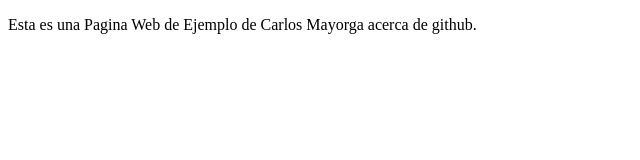
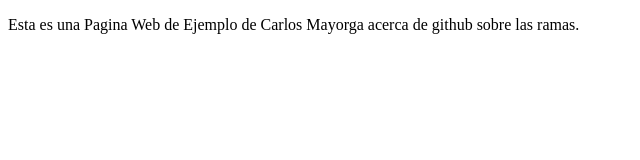
Before and after one commit to CarlosMMMM/repositorioEjemploPaginaWeb, a plain HTML site: page index.html in a window 1280 px wide. Shown: the whole page, without its empty margins (0-640 px from the left). Drawn offline with Linux system fonts and the light colour scheme.

Commit message:
cambio pequeño

```diff
--- a/index.html
+++ b/index.html
@@ -7,6 +7,6 @@
 </head>
 
 <body>
-  <p>Esta es una Pagina Web de Ejemplo de Carlos Mayorga acerca de github.</p>
+  <p>Esta es una Pagina Web de Ejemplo de Carlos Mayorga acerca de github sobre las ramas.</p>
 </body>
 </html>
```
